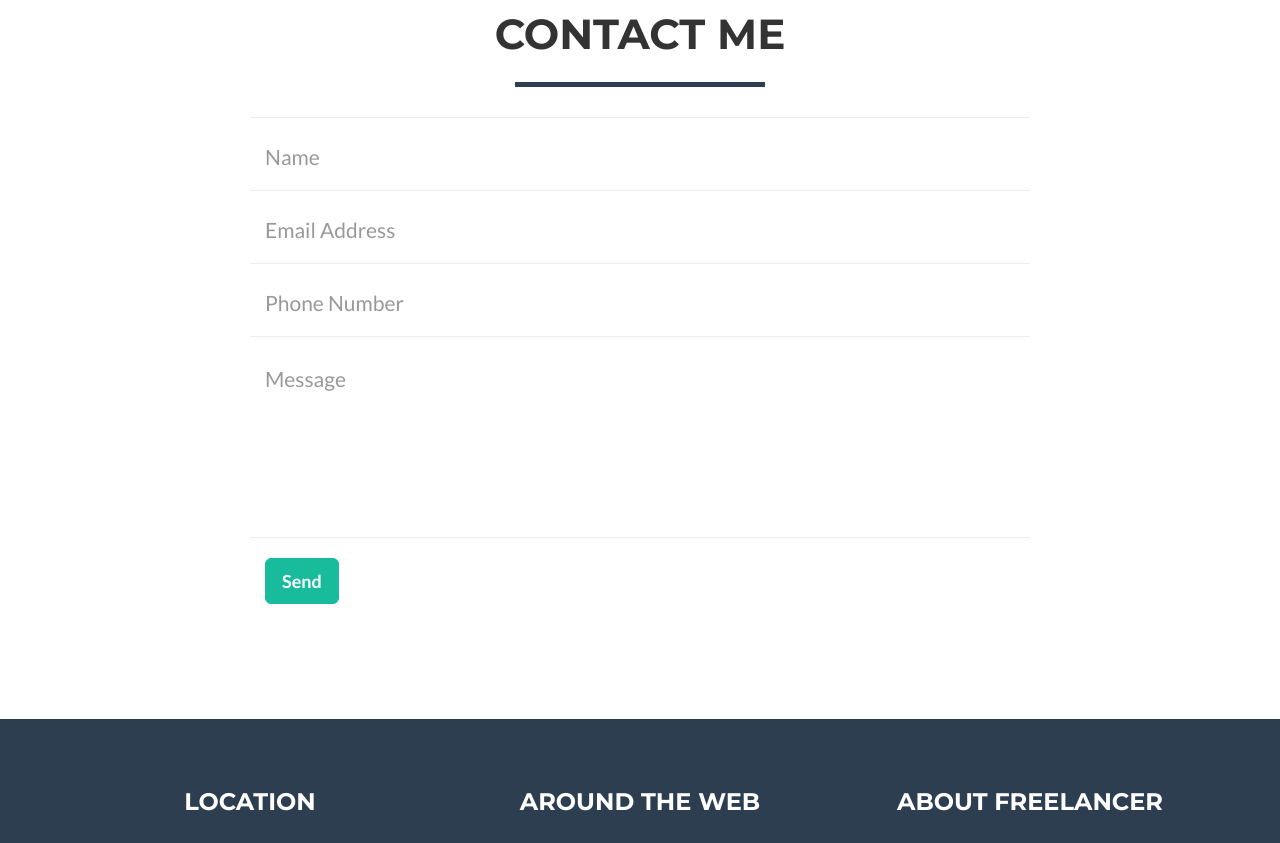
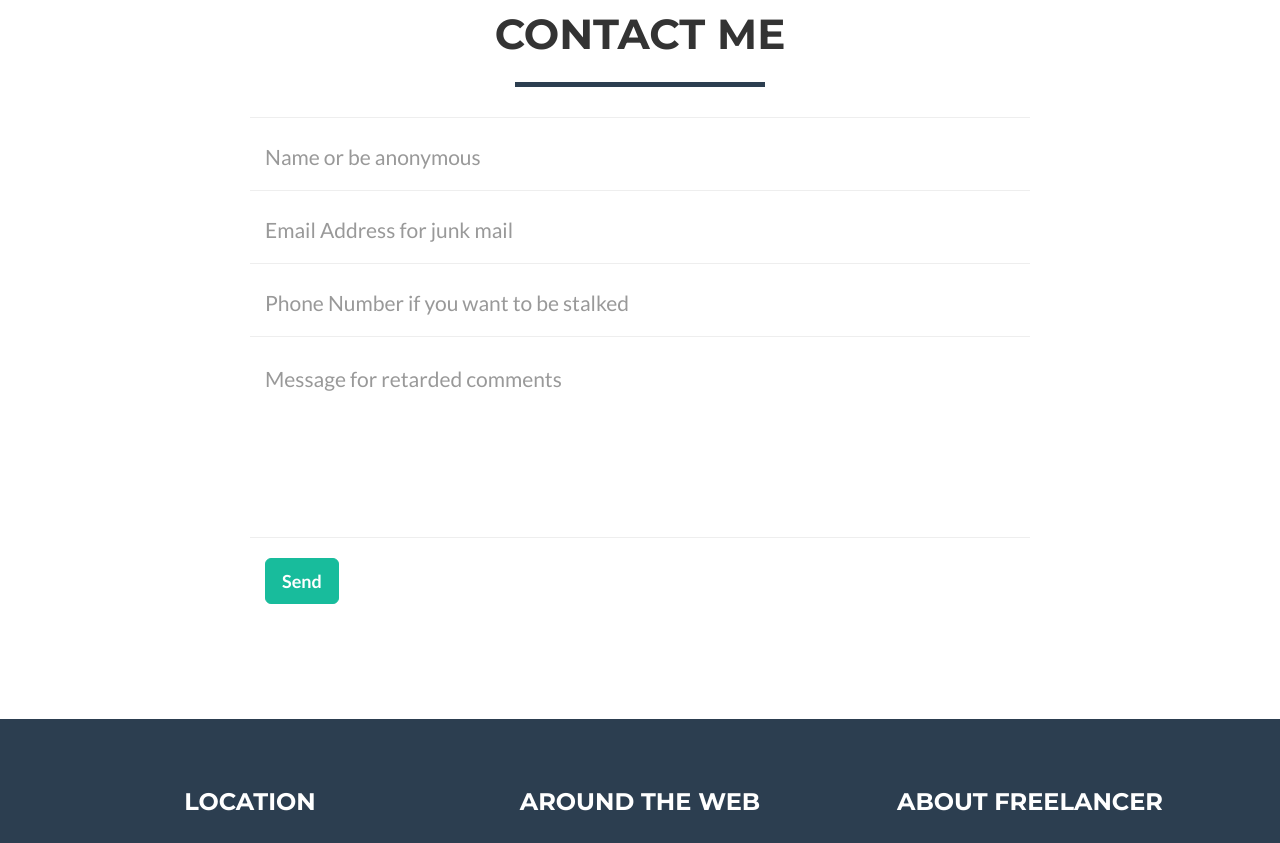
Before and after one commit to Braindeadorc/ITE3-Projectx, a website: page index.html in a window 1280 px wide. Shown: the part 2200-3043 px from the top of the page. Drawn offline with nearby package versions, Linux system fonts and the light colour scheme.

Commit message:
contact changes

```diff
--- a/index.html
+++ b/index.html
@@ -197,29 +197,29 @@
                     <form name="sentMessage" id="contactForm" novalidate>
                         <div class="row control-group">
                             <div class="form-group col-xs-12 floating-label-form-group controls">
-                                <label>Name or would you rather be anonymous?</label>
-                                <input type="text" class="form-control" placeholder="Name" id="name" required data-validation-required-message="Please enter your name.">
+                                <label>Name</label>
+                                <input type="text" class="form-control" placeholder="Name or be anonymous" id="name" required data-validation-required-message="Please enter your name.">
                                 <p class="help-block text-danger"></p>
                             </div>
                         </div>
                         <div class="row control-group">
                             <div class="form-group col-xs-12 floating-label-form-group controls">
-                                <label>Email Address if you want junk mail</label>
-                                <input type="email" class="form-control" placeholder="Email Address" id="email" required data-validation-required-message="Please enter your email address.">
+                                <label>Email Address</label>
+                                <input type="email" class="form-control" placeholder="Email Address for junk mail" id="email" required data-validation-required-message="Please enter your email address.">
                                 <p class="help-block text-danger"></p>
                             </div>
                         </div>
                         <div class="row control-group">
                             <div class="form-group col-xs-12 floating-label-form-group controls">
-                                <label>Phone Number if you want to be stalked</label>
-                                <input type="tel" class="form-control" placeholder="Phone Number" id="phone" required data-validation-required-message="Please enter your phone number.">
+                                <label>Phone Number</label>
+                                <input type="tel" class="form-control" placeholder="Phone Number if you want to be stalked" id="phone" required data-validation-required-message="Please enter your phone number.">
                                 <p class="help-block text-danger"></p>
                             </div>
                         </div>
                         <div class="row control-group">
                             <div class="form-group col-xs-12 floating-label-form-group controls">
-                                <label>Message me some retarded comments</label>
-                                <textarea rows="5" class="form-control" placeholder="Message" id="message" required data-validation-required-message="Please enter a message."></textarea>
+                                <label>Message</label>
+                                <textarea rows="5" class="form-control" placeholder="Message for retarded comments" id="message" required data-validation-required-message="Please enter a message."></textarea>
                                 <p class="help-block text-danger"></p>
                             </div>
                         </div>
```
